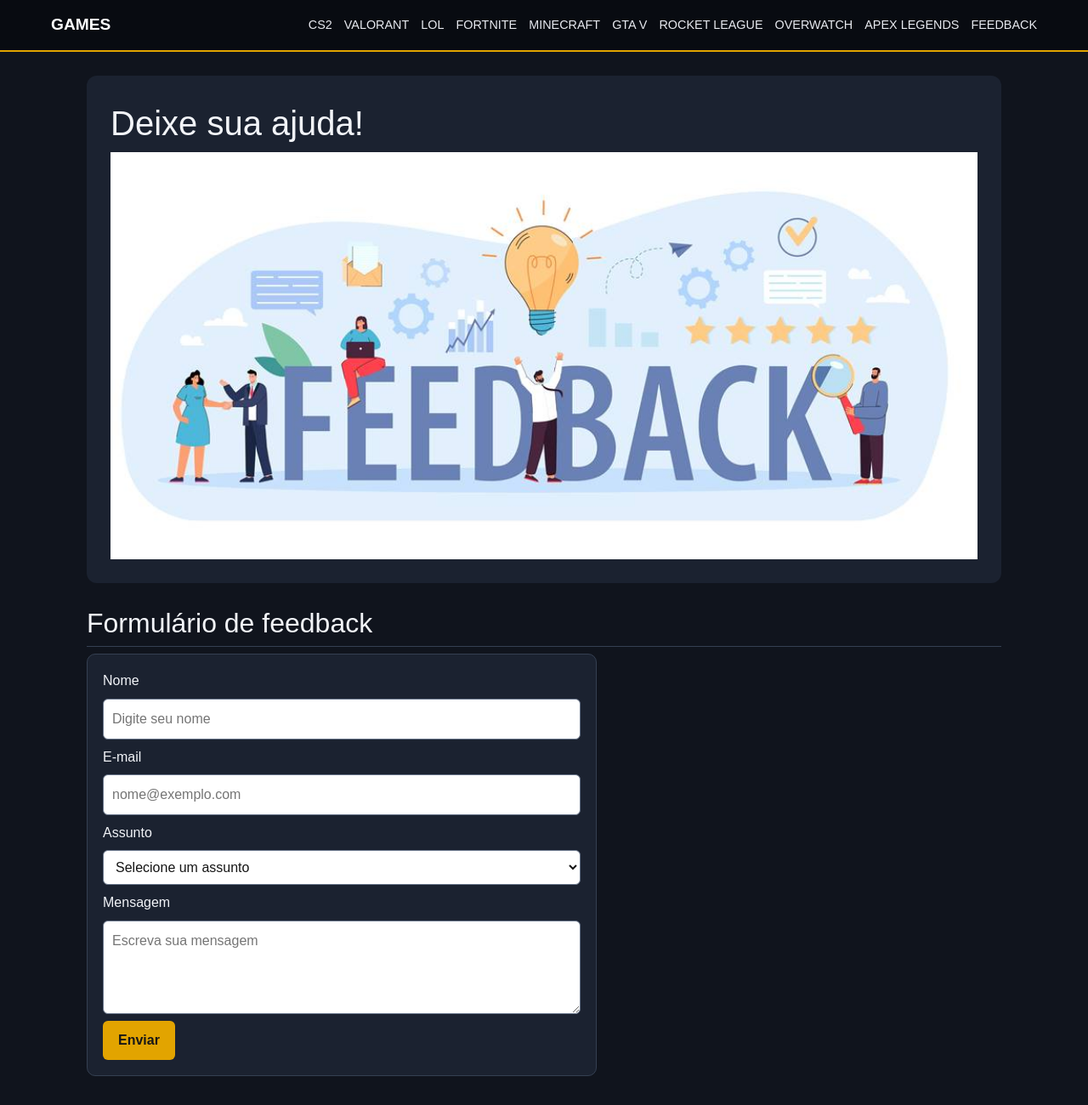
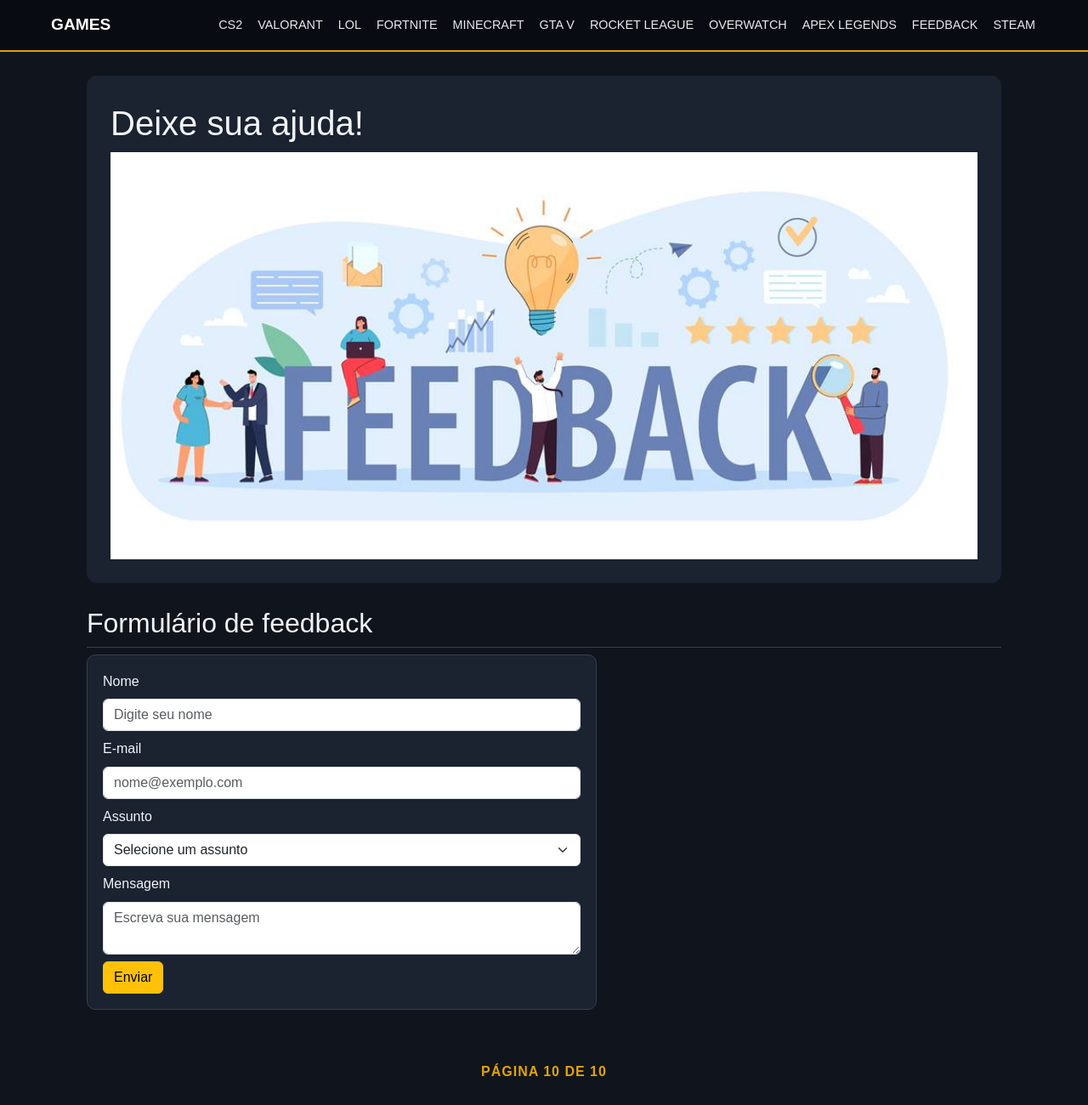
Before and after one commit to jhonatansz1/projeto-front-end2, a plain HTML site: page feedback.html in a window 1280 px wide. Shown: the top 1300 px of the page at 85% size. Drawn offline with nearby package versions, Linux system fonts and the light colour scheme.

Commit message:
feedback.html

```diff
--- a/feedback.html
+++ b/feedback.html
@@ -12,17 +12,18 @@
 <header class="site-header">
   <nav class="navbar" aria-label="Menu principal">
     <a class="brand" href="index.html">GAMES</a>
-    <div class="nav-links">
-      <a href="index.html">CS2</a>
-      <a href="valorant.html">VALORANT</a>
-      <a href="lol.html">LOL</a>
-      <a href="fortnite.html">FORTNITE</a>
-      <a href="minecraft.html">MINECRAFT</a>
-      <a href="gta-v.html">GTA V</a>
-      <a href="rocket-league.html">ROCKET LEAGUE</a>
-      <a href="overwatch-2.html">OVERWATCH</a>
-      <a href="apex-legends.html">APEX LEGENDS</a>
-      <a href="feedback.html">FEEDBACK</a>
+    <div class="nav-links nav">
+      <a class="nav-link" href="index.html">CS2</a>
+      <a class="nav-link" href="valorant.html">VALORANT</a>
+      <a class="nav-link" href="lol.html">LOL</a>
+      <a class="nav-link" href="fortnite.html">FORTNITE</a>
+      <a class="nav-link" href="minecraft.html">MINECRAFT</a>
+      <a class="nav-link" href="gta-v.html">GTA V</a>
+      <a class="nav-link" href="rocket-league.html">ROCKET LEAGUE</a>
+      <a class="nav-link" href="overwatch-2.html">OVERWATCH</a>
+      <a class="nav-link" href="apex-legends.html">APEX LEGENDS</a>
+      <a class="nav-link" href="feedback.html">FEEDBACK</a>
+      <a class="nav-link" href="https://store.steampowered.com/" target="_blank" rel="noopener noreferrer">STEAM</a>
     </div>
   </nav>
 </header>
@@ -35,24 +36,24 @@
   <h2>Formulário de feedback</h2>
   <form id="contact-form">
     <label for="nome">Nome</label>
-    <input type="text" id="nome" name="nome" placeholder="Digite seu nome" required minlength="3">
+    <input type="text" id="nome" name="nome" class="form-control" placeholder="Digite seu nome" required minlength="3" pattern="[A-Za-zÀ-ÿ ]+" title="Digite apenas letras e espaços.">
     <label for="email">E-mail</label>
-    <input type="email" id="email" name="email" placeholder="nome@exemplo.com" required>
+    <input type="email" id="email" name="email" class="form-control" placeholder="nome@exemplo.com" required>
     <label for="assunto">Assunto</label>
-    <select id="assunto" name="assunto" required>
+    <select id="assunto" name="assunto" class="form-select" required>
     <option value="">Selecione um assunto</option>
     <option value="duvida">Dúvida</option>
     <option value="sugestao">Sugestão</option>
     <option value="outro">Outro</option>
     </select>
     <label for="mensagem">Mensagem</label>
-    <textarea id="mensagem" name="mensagem" placeholder="Escreva sua mensagem" required minlength="10"></textarea>
-    <button type="submit">Enviar</button>
+    <textarea id="mensagem" name="mensagem" class="form-control" placeholder="Escreva sua mensagem" required minlength="10"></textarea>
+    <button type="submit" class="btn btn-warning">Enviar</button>
     <div id="form-alert" class="alert alert-success mt-3 d-none" role="alert">
     Mensagem enviada com sucesso!
     </div>
   </form>
-<ul id="saved-messages"></ul>
+<ul id="saved-messages" class="saved-messages" aria-live="polite"></ul>
 </section>
 </main>
 <footer class="site-footer"><p>PÁGINA 10 DE 10</p></footer>
```
